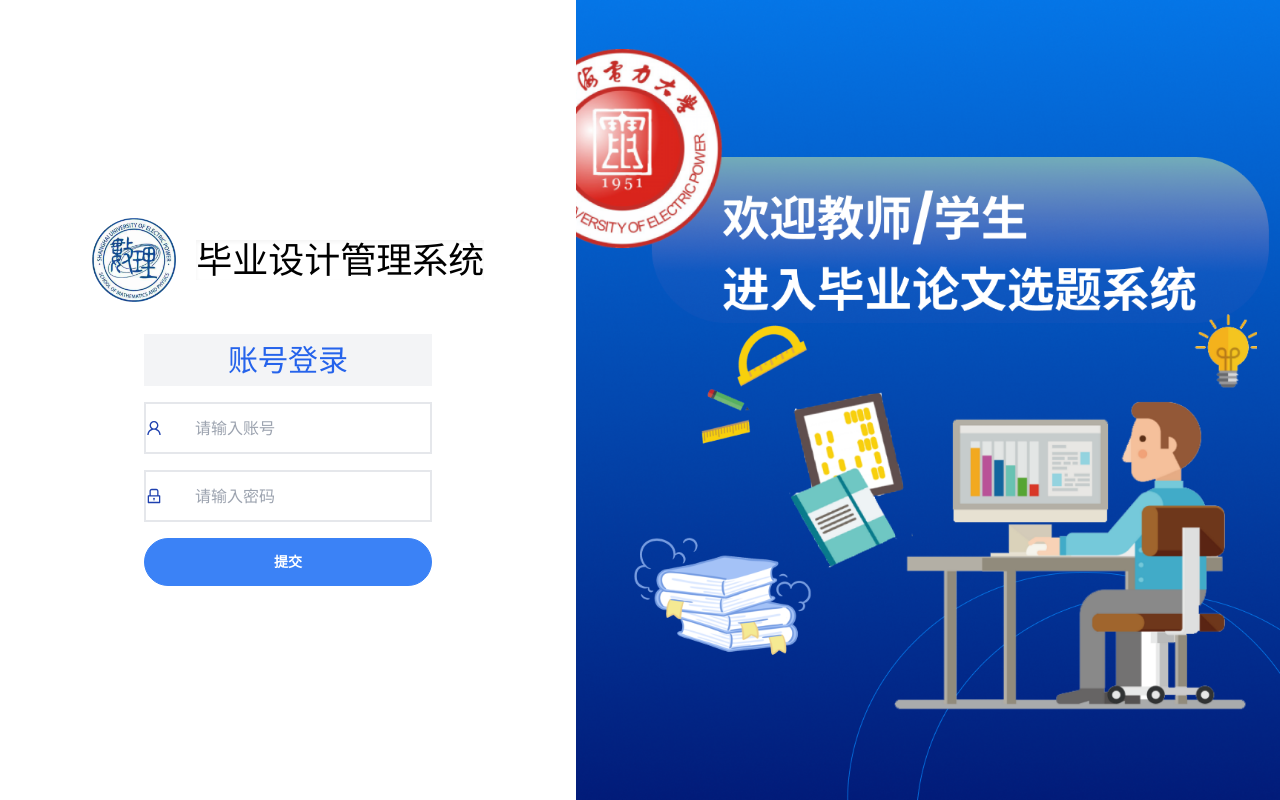
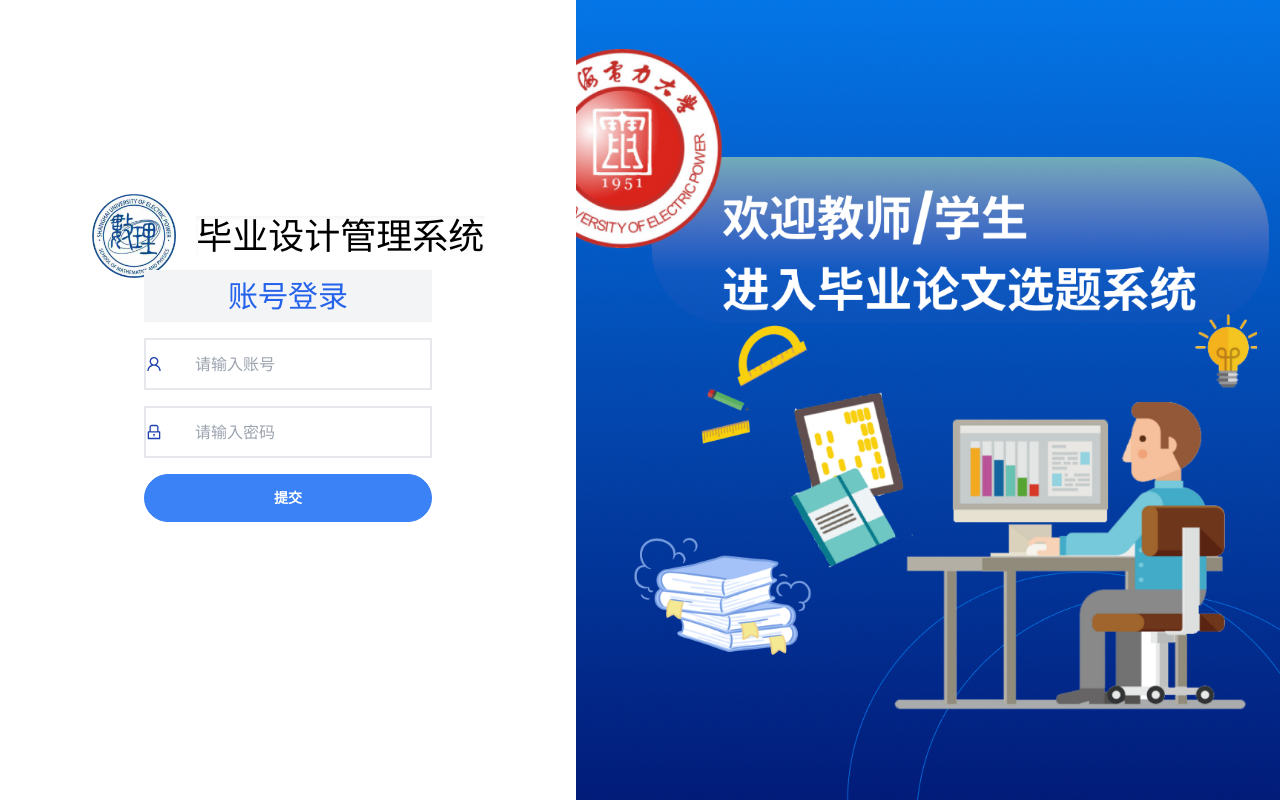
Before and after one commit to SUEP-database-2023/GPMS, a React (Vite) app in the folder frontend/: page / in a window 1280 px wide. Built offline with nearby package versions, Linux system fonts and the light colour scheme.

Commit message:
增加todo

```diff
--- a/frontend/src/components/From/LoginFrom.jsx
+++ b/frontend/src/components/From/LoginFrom.jsx
@@ -2,13 +2,14 @@ import React from "react";
 import { UserOutlined, LockOutlined } from "@ant-design/icons";
 const LoginFrom = () => {
   return (
-    <div className="flex flex-col justify-center space-y-4 w-[50%] h-[35%]">
+    <div className="flex flex-col justify-center space-y-4 w-[50%] h-[25%]">
       <div className="w-full text-center">
         <div className="text-blue-600 text-3xl bg-gray-100 py-2">账号登录</div>
       </div>
       <div className="flex flex-col space-y-4">
         <div className="flex flex-row justify-center items-center border-2">
           <UserOutlined className="text-blue-800 mr-4" />
+          {/* TODO:输入框设置有问题 */}
           <input
             type="text"
             placeholder="请输入账号"
--- a/frontend/src/pages/LoginPage/LoginPAge.jsx
+++ b/frontend/src/pages/LoginPage/LoginPAge.jsx
@@ -5,11 +5,13 @@ import LoginPicture from "../../assets/LoginPicture.png";
 const LoginPage = () => {
   return (
     <div className="flex w-screen h-screen bg-white">
-      <div className="h-screen w-[45%] flex flex-col items-center justify-center">
+      <div className="h-screen w-[45%] flex flex-col items-center justify-center mt-[-5%]">
+        {/* TODO:整体上移? */}
         <LoginHead />
         <LoginFrom />
       </div>
       <div className="h-screen w-[55%] bg-blue-400">
+        {/* TODO: 图片设置有问题*/}
         <img src={LoginPicture} className="w-full h-full object-cover" />
       </div>
     </div>
```
